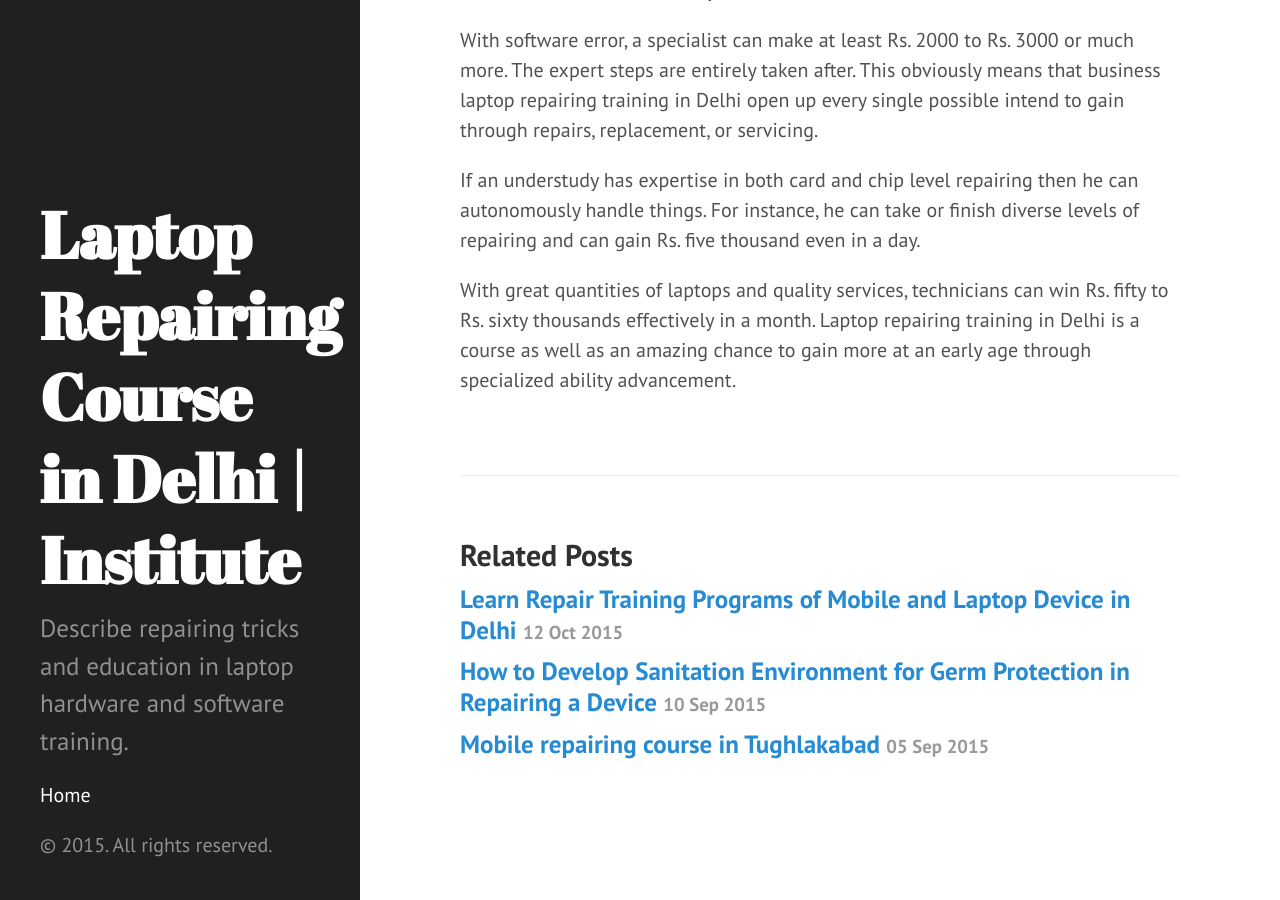
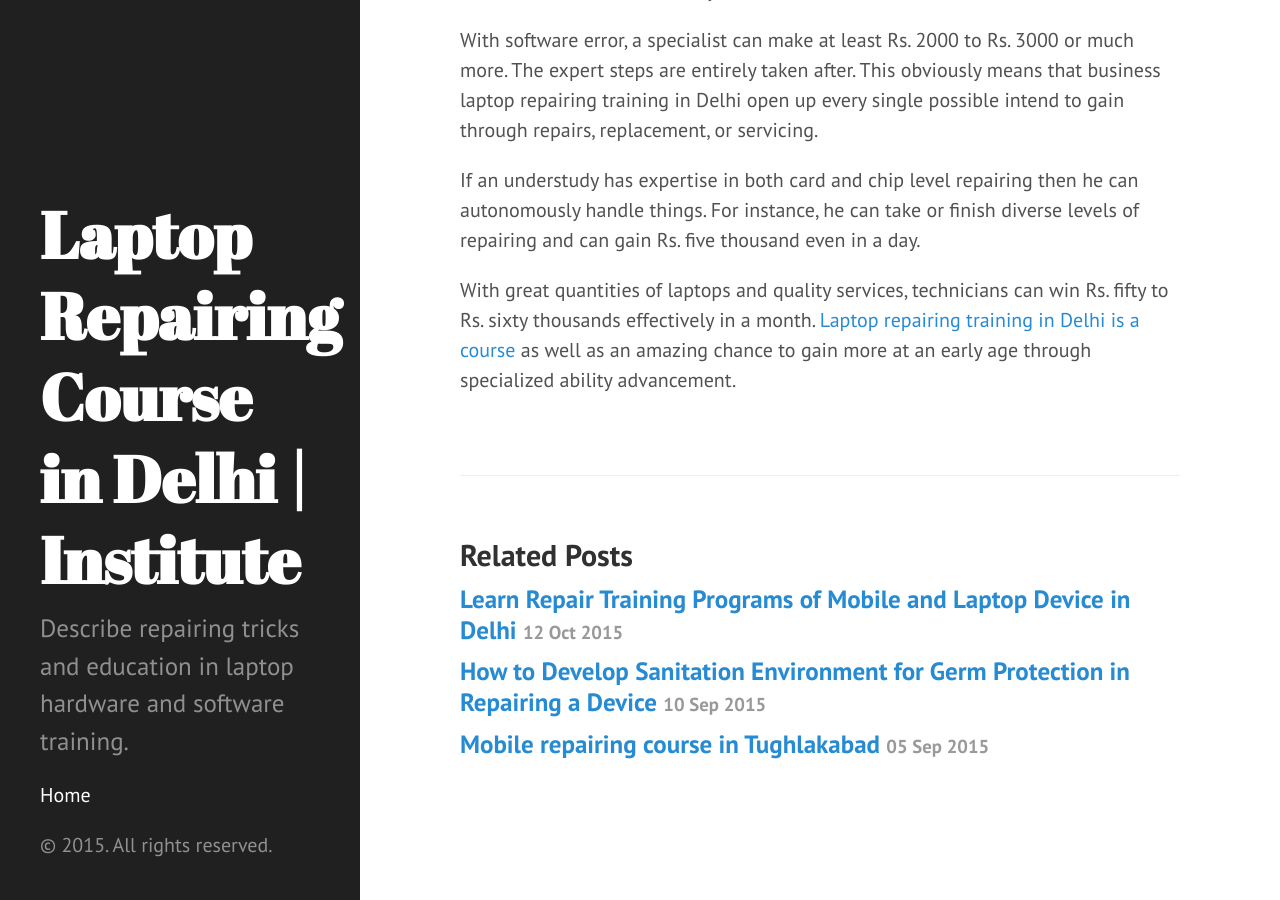
Before and after one commit to Rakesh234/Rakesh234.github.io, a Jekyll site: the page built from _posts/2015-12-10-earn-good-income-by-doing-laptop-repairing-training.markdown, in a window 1280 px wide and 900 px high, scrolled down 1045 px. Built offline with Jekyll 4.4.1, drawn with Linux system fonts in a browser that asks for light colours; part of the change alters nothing that is shown.

```diff
--- a/_posts/2015-12-10-earn-good-income-by-doing-laptop-repairing-training.markdown
+++ b/_posts/2015-12-10-earn-good-income-by-doing-laptop-repairing-training.markdown
@@ -19,4 +19,4 @@ With software error, a specialist can make at least Rs. 2000 to Rs. 3000 or much
 
 If an understudy has expertise in both card and chip level repairing then he can autonomously handle things. For instance, he can take or finish diverse levels of repairing and can gain Rs. five thousand even in a day.
 
-With great quantities of laptops and quality services, technicians can win Rs. fifty to Rs. sixty thousands effectively in a month. Laptop repairing training in Delhi is a course as well as an amazing chance to gain more at an early age through specialized ability advancement.
+With great quantities of laptops and quality services, technicians can win Rs. fifty to Rs. sixty thousands effectively in a month. <a href="http://laptoprepairing.blogfree.net/?t=5247252">Laptop repairing training in Delhi is a course</a> as well as an amazing chance to gain more at an early age through specialized ability advancement.
```
